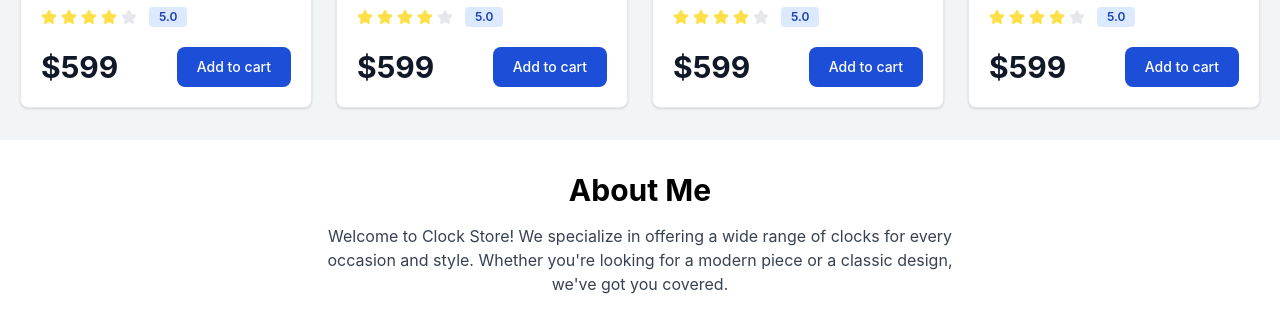
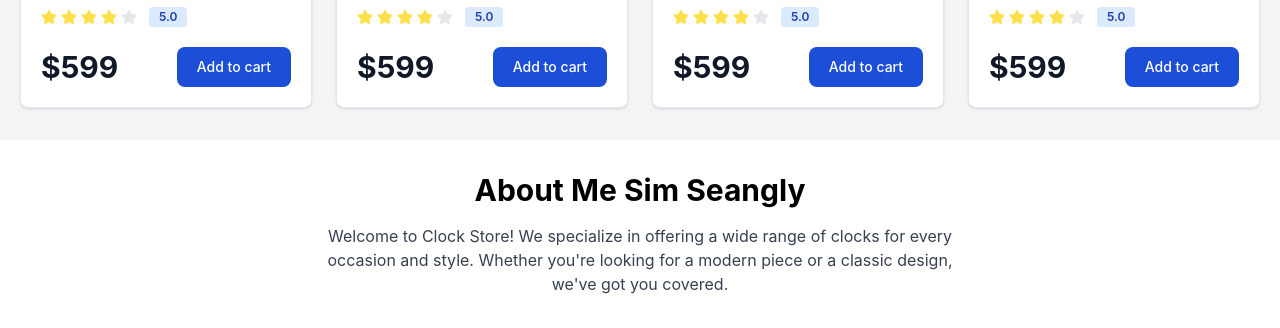
Before and after one commit to seanglysim/Tailwind-WebHomeWork, a website: page src/index.html in a window 1280 px wide. Shown: the part 1603-1931 px from the top of the page. Drawn offline with nearby package versions, Linux system fonts and the light colour scheme.

Commit message:
two commit

```diff
--- a/src/index.html
+++ b/src/index.html
@@ -858,7 +858,7 @@
     <!--TODO About Section-->
     <section class="py-8 bg-white">
         <div class="container mx-auto px-4 text-center">
-          <h2 class="text-3xl font-bold mb-4">About Me</h2>
+          <h2 class="text-3xl font-bold mb-4">About Me Sim Seangly</h2>
           <p class="text-gray-700 max-w-2xl mx-auto">
             Welcome to Clock Store! We specialize in offering a wide range of clocks for every occasion and style. Whether you're looking for a modern piece or a classic design, we've got you covered.
           </p>
```
